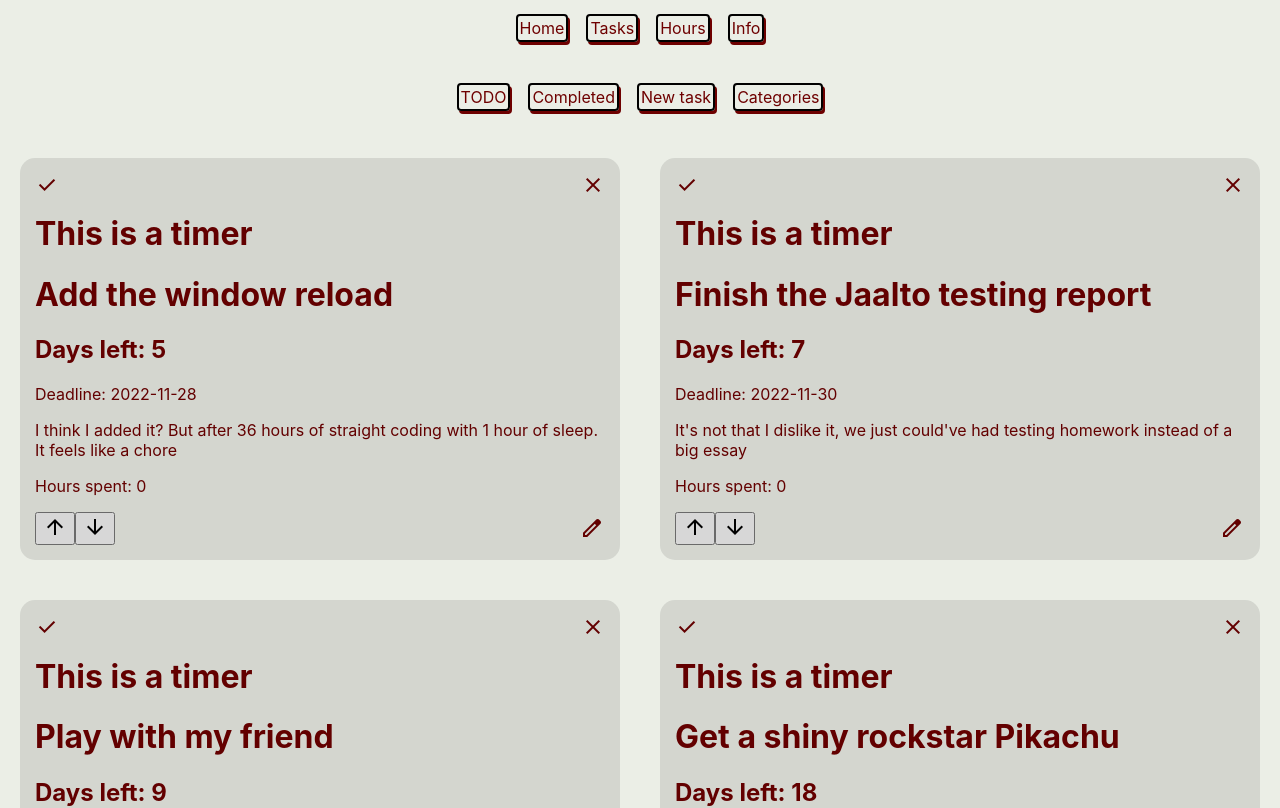
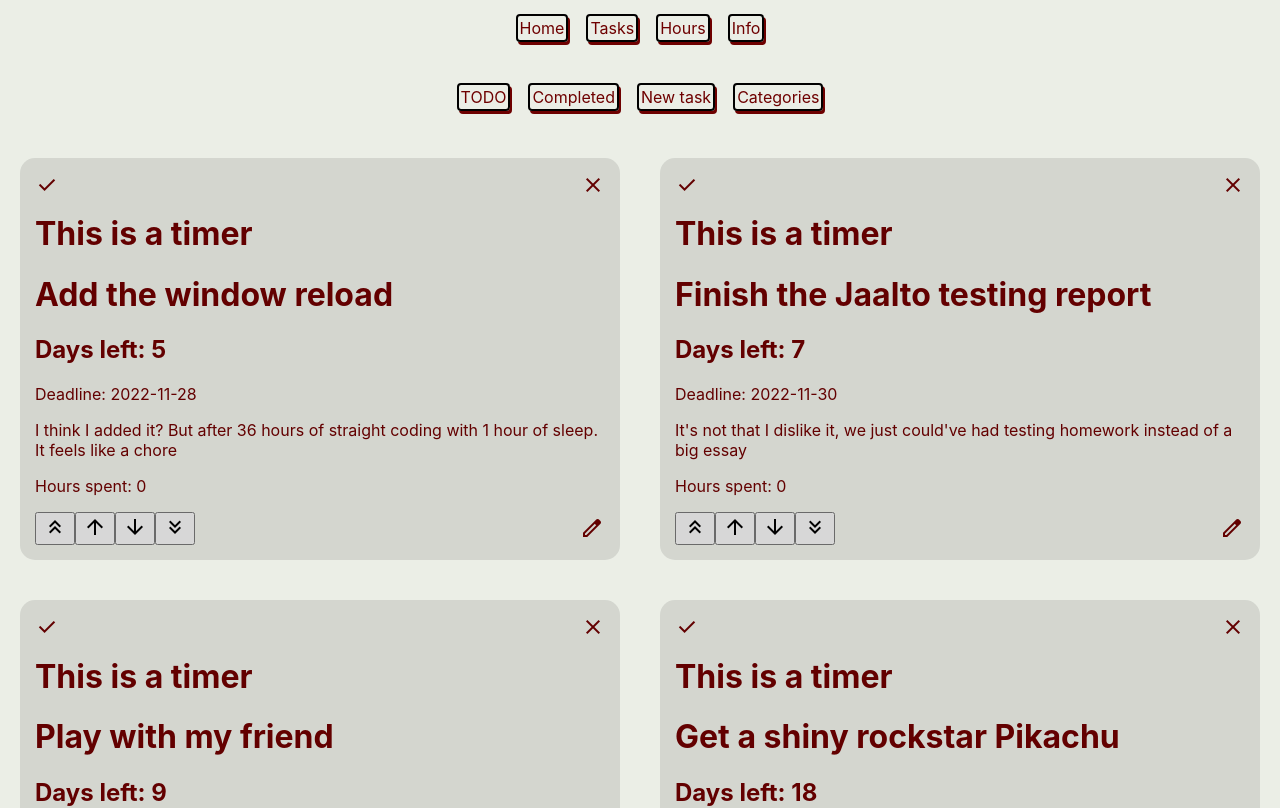
Before and after one commit to Avsword/TaskManager, a React (Create React App) app: page /tasks in a window 1280 px wide. Shown: the top 808 px of the page. Built offline with nearby package versions, Linux system fonts and the light colour scheme; data requests are answered from the project's data file.

Commit message:
Added sending a task straight to the bottom and top

```diff
--- a/src/TaskComponent.js
+++ b/src/TaskComponent.js
@@ -132,7 +132,7 @@ class Todo extends React.Component {
   }
 
   // if upDownBool is true, make the item go one up in the array.
-  customSorting(upDownBool, mapindex) {
+  customSorting(upDownBool, mapindex, topBottomBool) {
     console.log(this.state.todos.length);
     console.log("i", mapindex);
 
@@ -146,15 +146,31 @@ class Todo extends React.Component {
       console.log("todos: ", this.state.todos);
       //Initalize the new order here just so it's easier for me to understand what I'm coding.
       let newOrder = this.state.todos;
+      // calc the desired index depending on do we skip straight to top or bottom
+      let indexOffset = topBottomBool
+        ? upDownBool
+          ? //If we want to skip to top or bottom (topbottombool is true), check if we want to go to the top or bottom with the updown bool.
+            //if true, set it to index of 0
+            0
+          : //if updown is false, set the current index to the last array.. item.
+            this.state.todos.length - 1
+        : //If we don't want to skip to the top or bottom, then
+        upDownBool
+        ? //Check if we want to set the current item "up" -> up arrow
+          mapindex - 1
+        : // If not, go down.
+          mapindex + 1;
       //Destructuring assignment. Couldn't get a trenary operator to work for this
       if (upDownBool) {
-        [newOrder[mapindex], newOrder[mapindex - 1]] = [
-          newOrder[mapindex - 1],
+        //Move current task up one index
+        [newOrder[mapindex], newOrder[indexOffset]] = [
+          newOrder[indexOffset],
           newOrder[mapindex],
         ];
       } else {
-        [newOrder[mapindex], newOrder[mapindex + 1]] = [
-          newOrder[mapindex + 1],
+        //Move current task down one index
+        [newOrder[mapindex], newOrder[indexOffset]] = [
+          newOrder[indexOffset],
           newOrder[mapindex],
         ];
       }
@@ -221,17 +237,35 @@ class Todo extends React.Component {
         <div className="updownArrows">
           <button
             onClick={() => {
-              this.customSorting(true, i);
+              this.customSorting(true, i, true);
+            }}
+          >
+            <span class="material-symbols-outlined">
+              keyboard_double_arrow_up
+            </span>
+          </button>
+          <button
+            onClick={() => {
+              this.customSorting(true, i, false);
             }}
           >
             <span class="material-symbols-outlined">arrow_upward</span>
           </button>
           <button
             onClick={() => {
-              this.customSorting(false, i);
+              this.customSorting(false, i, false);
             }}
           >
             <span class="material-symbols-outlined">arrow_downward</span>
+          </button>
+          <button
+            onClick={() => {
+              this.customSorting(false, i, true);
+            }}
+          >
+            <span class="material-symbols-outlined">
+              keyboard_double_arrow_down
+            </span>
           </button>
         </div>
       </div>
```
